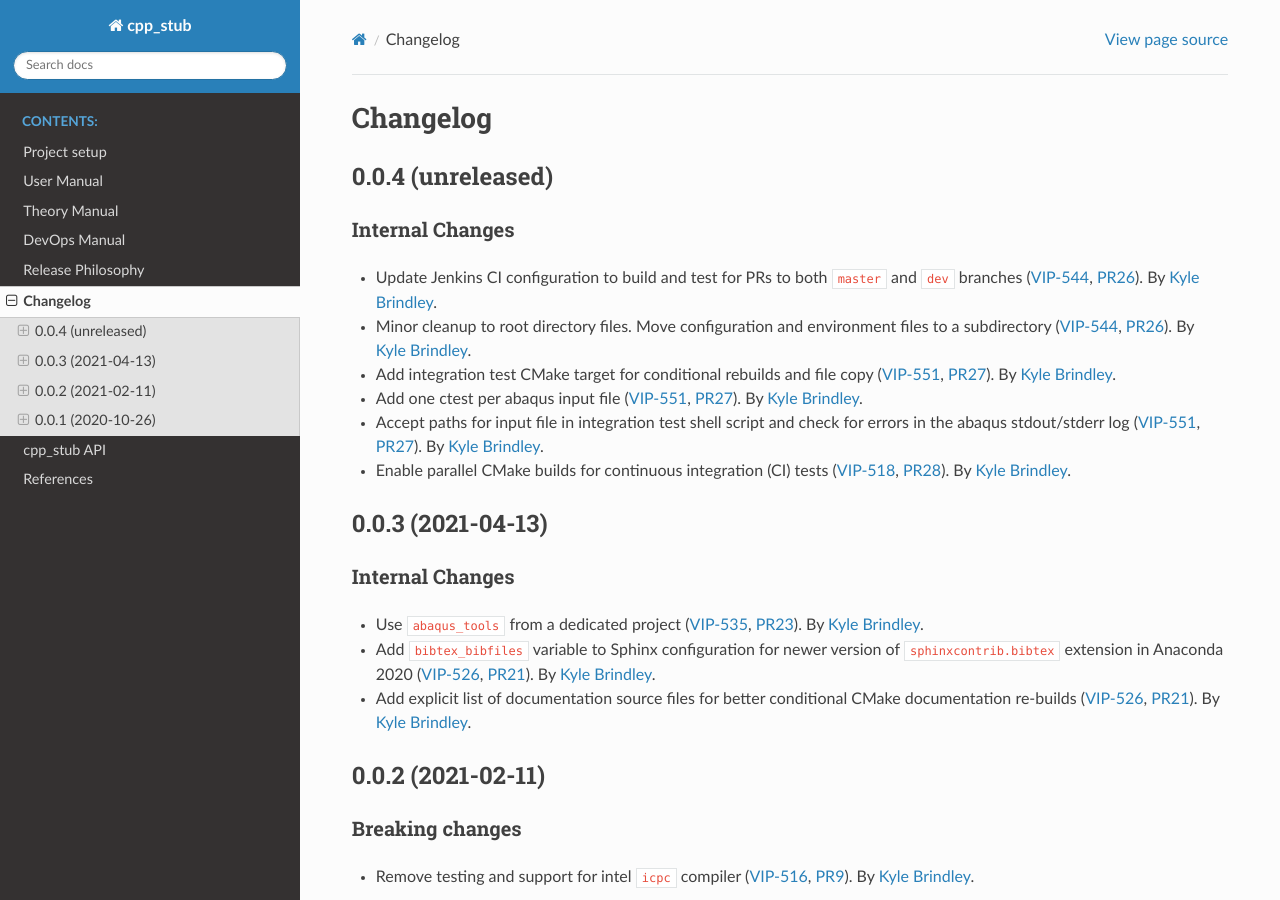
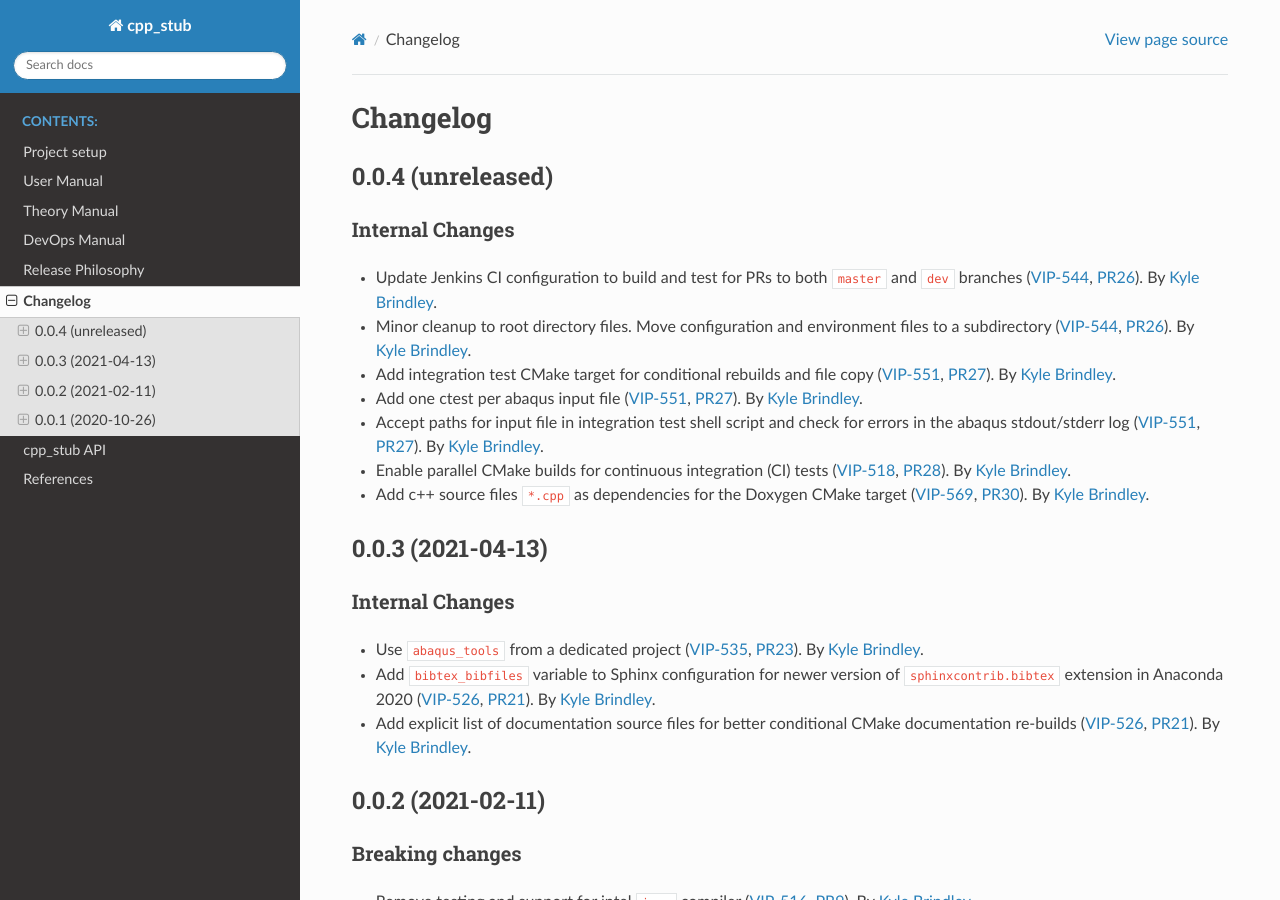
Before and after one commit to lanl/tardigrade-asp, a Sphinx documentation site: the page built from docs/changelog.rst, in a window 1280 px wide and 900 px high. Built offline with Sphinx 7.4.7 and the Read the Docs theme 2.0.0, drawn with Linux system fonts in a browser that asks for light colours.

Commit message:
DOC: update changelog

```diff
--- a/docs/changelog.rst
+++ b/docs/changelog.rst
@@ -18,6 +18,8 @@ Internal Changes
 - Accept paths for input file in integration test shell script and check for errors in the abaqus stdout/stderr log
   (:jira:`551`, :pull:`27`). By `Kyle Brindley`_.
 - Enable parallel CMake builds for continuous integration (CI) tests (:jira:`518`, :pull:`28`). By `Kyle Brindley`_.
+- Add c++ source files ``*.cpp`` as dependencies for the Doxygen CMake target (:jira:`569`, :pull:`30`). By `Kyle
+  Brindley`_.
 
 0.0.3 (2021-04-13)
 ------------------
```
